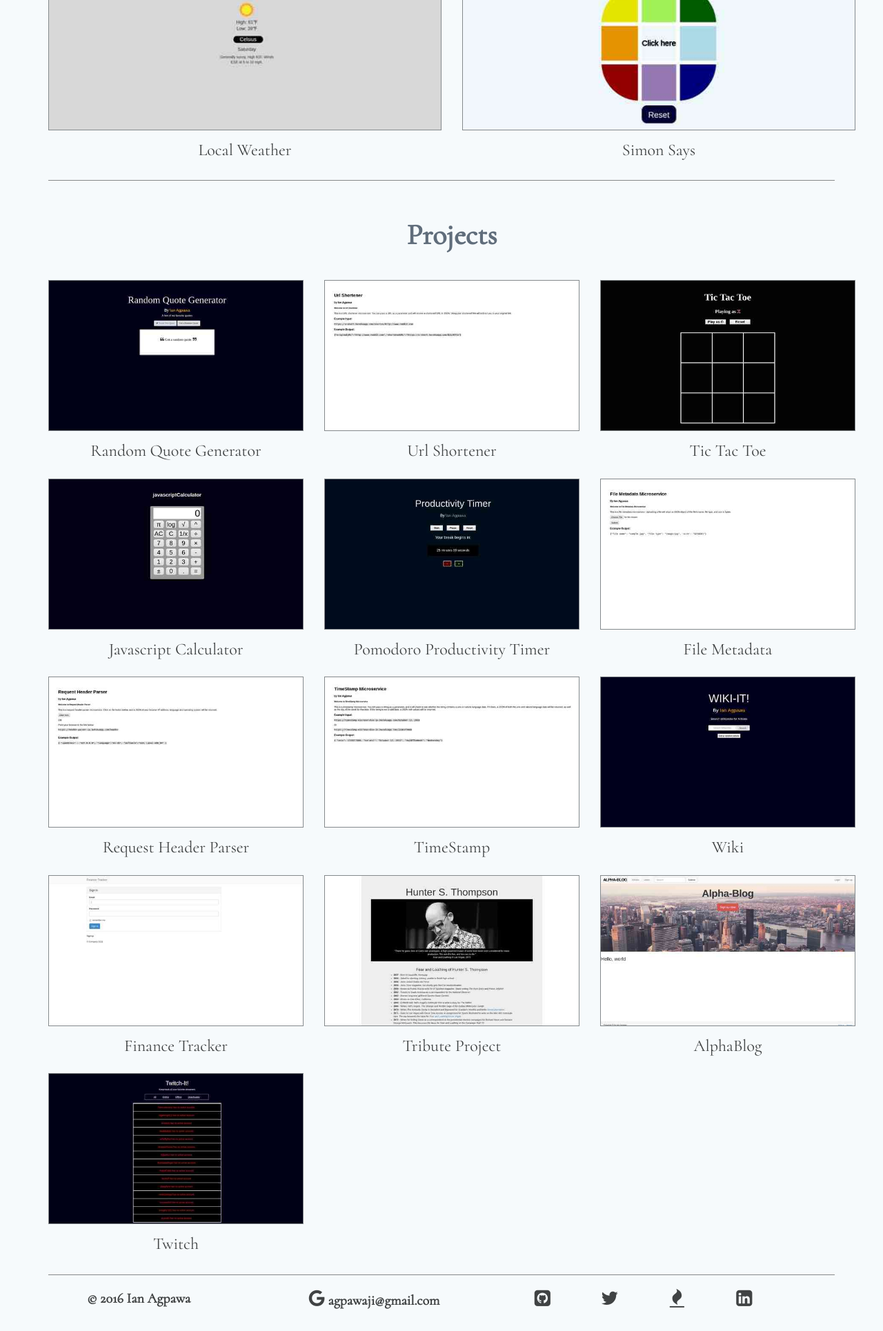
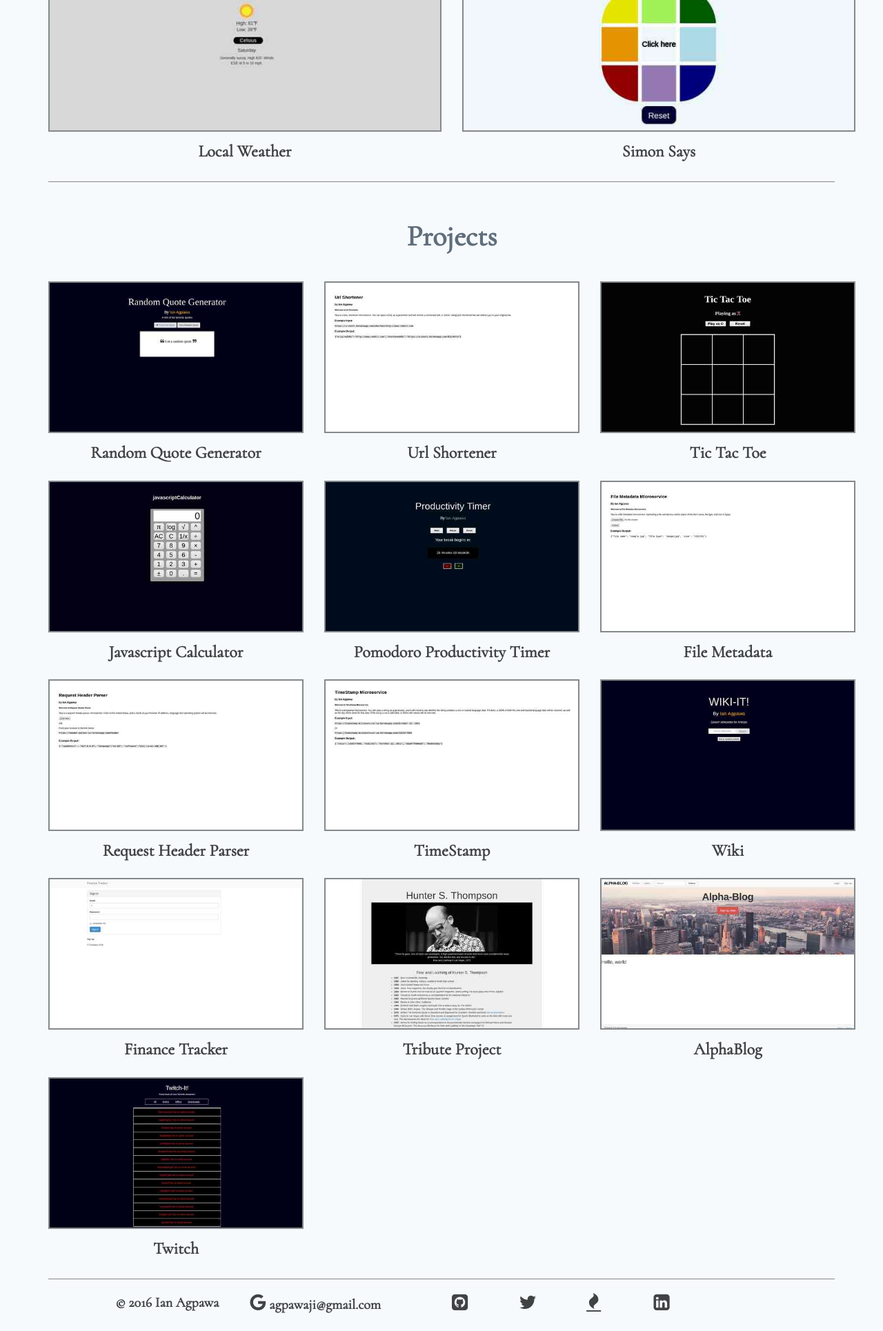
Before and after one commit to TheArtilect/portfolioN, a Python web app: template templates/index.html in a window 1280 px wide. Shown: the part 1200-3130 px from the top of the page at 69% size. Before the commit the page ends 3098 px from the top, so only its background shows below. Run offline with Jinja, Linux system fonts and the light colour scheme; the template is opened without the code that fills it, so the values that code supplies are empty; some libraries are stand-ins or nearby versions.

Commit message:
minor styling changes

```diff
--- a/static/css/style.css
+++ b/static/css/style.css
@@ -43,17 +43,19 @@ hr {
 .project:hover h4  {
     cursor: pointer;
     text-decoration: underline;
-    opacity: 0.7;
+    color: #8F5C00;
+    opacity: 0.8;
 }
 
 .proj-img{
     height: auto;
-    border: 1px solid #84898C;
+    border: 2px solid #84898C;
 }
 
 .pj-title{
     margin-top: 2vh;
     font-size: 24px;
+    font-weight: 600;
 }
 
 #project-description {
@@ -66,6 +68,9 @@ hr {
     color: #404344;
 }
 
+.fa:hover{
+    color: #8F5C00;
+}
 
 
 .modal-content{
--- a/static/js/main.js
+++ b/static/js/main.js
@@ -19,7 +19,7 @@ function createProj(projectsArr){
 
     var projRow = "<div class='row text-center proj-row'></div>"
 
-    var projStart = "<div class='col-xs-" + mdSize + " project' id='%id%'></div>"
+    var projStart = "<div class='col-md-" + mdSize + " project' id='%id%'></div>"
     var projImg = "<img class='img-responsive proj-img' src='%image%' alt='thumbnail of project homepage' data-toggle='modal' data-target='#%id%-modal'>"
     var projTitle = "<h4 class='pj-title'>%title%</h4>"
 
--- a/templates/index.html
+++ b/templates/index.html
@@ -45,10 +45,13 @@
             <div class="row" id='header'>
 
                 <div class="col-md-2">
-                    <img class="title-logo img-responsive"
+                    <a href="https://github.com/ianagpawa/u-portfolio"
+                        target="_blank">
+                        <img class="title-logo img-responsive"
                         src="/static/images/images_src/fixed/100kitten.jpg"
                         alt='placeholder image of a kitten
                         from http://placekitten.com'>
+                    </a>
                 </div>
 
                 <div class="col-md-4 col-md-offset-6 text-right">
@@ -104,38 +107,40 @@
         </section>
 
         <hr>
-        <footer class="row text-center">
-            <div class="col-md-3">
+        <footer class="row">
+            <div class="col-md-2 col-md-offset-1">
                 <p> &copy; 2016 Ian Agpawa</p>
             </div>
-            <div class="col-md-4">
+            <div class="col-md-3">
                  <i class="fa fa-google fa-f"></i> agpawaji@gmail.com
             </div>
-            <div class="col-md-1">
+
+            <div class="col-md-1 text-justify">
                 <a href="https://github.com/ianagpawa" target="_blank"
                     class="letter">
                   <i class="fa fa-github-square fa-f"></i>
                 </a>
             </div>
-            <div class="col-md-1">
+            <div class="col-md-1 text-justify">
                 <a href="https://twitter.com/theartilect" target="_blank"
                     class="letter">
                     <i class="fa fa-twitter fa-f"></i>
                 </a>
             </div>
 
-            <div class="col-md-1">
+            <div class="col-md-1 text-justify">
                 <a href="http://www.freecodecamp.com/theartilect"
                     target="_blank" class="letter">
                    <i class="fa fa-fire fa-f"></i>
                  </a>
             </div>
-            <div class="col-md-1">
+            <div class="col-md-1 text-justify">
                 <a href="https://www.linkedin.com/in/ianagpawa"
                     target="_blank" class="letter">
                     <i class="fa fa-linkedin-square fa-f"></i>
                 </a>
             </div>
+
 
         </footer>
 
```
Also changed, not shown: README.md.
